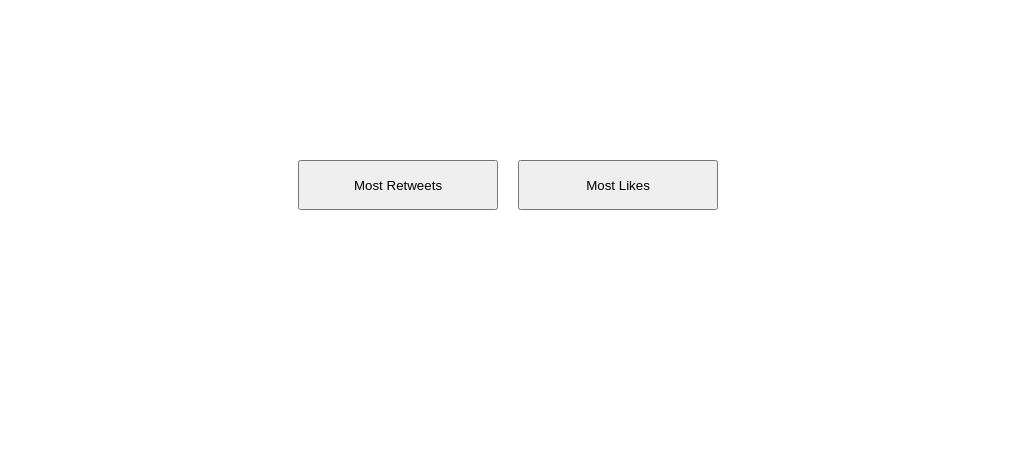
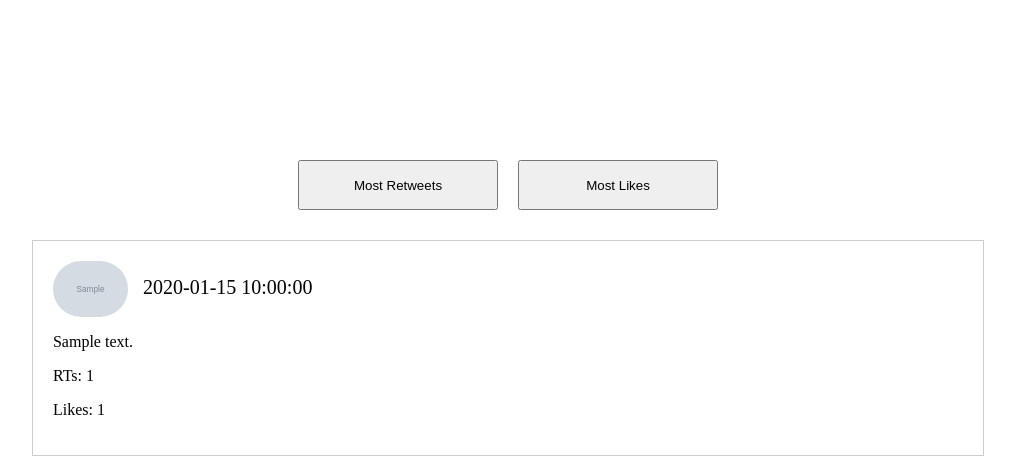
Before and after one commit to caseyjohnsonwv/twitter-wrapped, a Flask app: template templates/index.html in a window 1280 px wide. Shown: the part 468-944 px from the top of the page, without its empty margins (132-1147 px from the left). Before the commit the page ends 678 px from the top, so only its background shows below. Run offline with Flask 2, Linux system fonts and the light colour scheme; the template is opened without the code that fills it: most values are stand-ins (such as "Sample title", 1, 10 or a date in 2020); grey boxes marked "Sample" are stand-in pictures.

Commit message:
displays 5 basic tweet cards

```diff
--- a/app.py
+++ b/app.py
@@ -1,6 +1,7 @@
 """APP SETUP"""
 
 import env
+import re
 from flask import Flask, redirect, request, render_template
 from flask import session as flasksession
 from flask_sqlalchemy import SQLAlchemy
@@ -74,10 +75,10 @@ def getTweets(api):
     return tweets
 
 def getHighlights(tweets):
-    top5Rts = nlargest(3, tweets, key=lambda t:t.retweet_count) #bad variable name- top 5 is now top 3
-    top5Likes = nlargest(3, tweets, key=lambda t:t.favorite_count)
-    mostRts = [{'retweet_count':t.retweet_count, 'favorite_count':t.favorite_count, 'full_text':t.full_text, 'created_at':t.created_at} for t in top5Rts]
-    mostLikes = [{'retweet_count':t.retweet_count, 'favorite_count':t.favorite_count, 'full_text':t.full_text, 'created_at':t.created_at} for t in top5Likes]
+    top5Rts = nlargest(5, tweets, key=lambda t:t.retweet_count)
+    top5Likes = nlargest(5, tweets, key=lambda t:t.favorite_count)
+    mostRts = [{'retweet_count':t.retweet_count, 'favorite_count':t.favorite_count, 'full_text':t.full_text, 'created_at':t.created_at.strftime("%B %d, %Y")} for t in top5Rts]
+    mostLikes = [{'retweet_count':t.retweet_count, 'favorite_count':t.favorite_count, 'full_text':t.full_text, 'created_at':t.created_at.strftime("%B %d, %Y")} for t in top5Likes]
     payload = {'mostRts':mostRts, 'mostLikes':mostLikes}
     if flasksession['NEW_AUTH']:
         dbTweets = {tweet.id:tweet for tweet in top5Rts}
@@ -102,9 +103,10 @@ def home():
     #load user's top tweets
     tweets = getTweets(api)
     twitterData = getHighlights(tweets)
+    profileImageUrl = re.sub('_normal', '', api.me().profile_image_url)
     flasksession['NEW_AUTH'] = False
     #load page
-    data = {'tweetCount':len(tweets), 'mostRts':twitterData['mostRts'], 'mostLikes':twitterData['mostLikes']}
+    data = {'mostRts':twitterData['mostRts'], 'mostLikes':twitterData['mostLikes'], 'profileImageUrl':profileImageUrl}
     return render_template('index.html', data=data)
 
 @app.route('/auth')
--- a/static/index.css
+++ b/static/index.css
@@ -21,6 +21,35 @@
   margin: 10px;
 }
 
+.tweet-display-wrapper {
+  margin: 20px auto;
+}
+
+.tweet-profile-image {
+  border-radius: 50px;
+  margin: 0 10px 0 0;
+  width: 75px;
+  height: auto;
+}
+
+.tweet-list-item {
+  margin: 10px auto;
+  padding: 20px;
+  border: 1px solid #cdcdcd;
+  width: 80%;
+  height: auto;
+  text-align: left;
+  font-size: 16px;
+}
+
+.tweet-header {
+  font-size: 20px;
+}
+
+.tweet-header img {
+  vertical-align: middle;
+}
+
 @media (max-width: 700px) {
   .canvas-wrapper {
     width: 100%;
--- a/static/index.js
+++ b/static/index.js
@@ -9,7 +9,7 @@ function renderRetweetChart() {
   let full_texts = [];
   for (var i = 0; i < data.mostRts.length; i++) {
     retweetCounts.push(parseInt(data.mostRts[i].retweet_count));
-    dates.push(data.mostRts[i].created_at.slice(5, 17));
+    dates.push(data.mostRts[i].created_at);
     full_texts.push(data.mostRts[i].full_text);
   }
   var mainChart = new Chart(ctx, {
@@ -17,7 +17,6 @@ function renderRetweetChart() {
     data: {
       labels: dates,
       datasets: [{
-        label: "Most Retweets",
         data: retweetCounts,
         backgroundColor: "#1dcaff"
       }]
@@ -37,7 +36,7 @@ function renderRetweetChart() {
         }],
         xAxes: [{
           ticks: {
-            fontSize: 14
+            display: false
           }
         }]
       },
--- a/templates/index.html
+++ b/templates/index.html
@@ -12,6 +12,10 @@
   <body>
     <div class="body-wrapper">
 
+      <div class="header">
+
+      </div>
+
       <div class="canvas-wrapper">
         <canvas id="mainChart"></canvas>
       </div>
@@ -21,6 +25,24 @@
         <button class="selection-button" id="select-likes-chart">Most Likes</input>
       </div>
 
+      <div class="tweet-display-wrapper">
+        {% for tweet in data.mostRts %}
+          <div class="tweet-list-item">
+            <div class="tweet-header">
+              <img src="{{ data.profileImageUrl }}" class="tweet-profile-image">
+              <span>{{ tweet.created_at }}</span>
+            </div>
+            <p>{{ tweet.full_text }}</p>
+            <p>RTs: {{ tweet.retweet_count }}</p>
+            <p>Likes: {{ tweet.favorite_count }}</p>
+          </div>
+        {% endfor %}
+      </div>
+
+      <div class="footer">
+
+      </div>
+
     </div>
   </body>
 </html>
```
